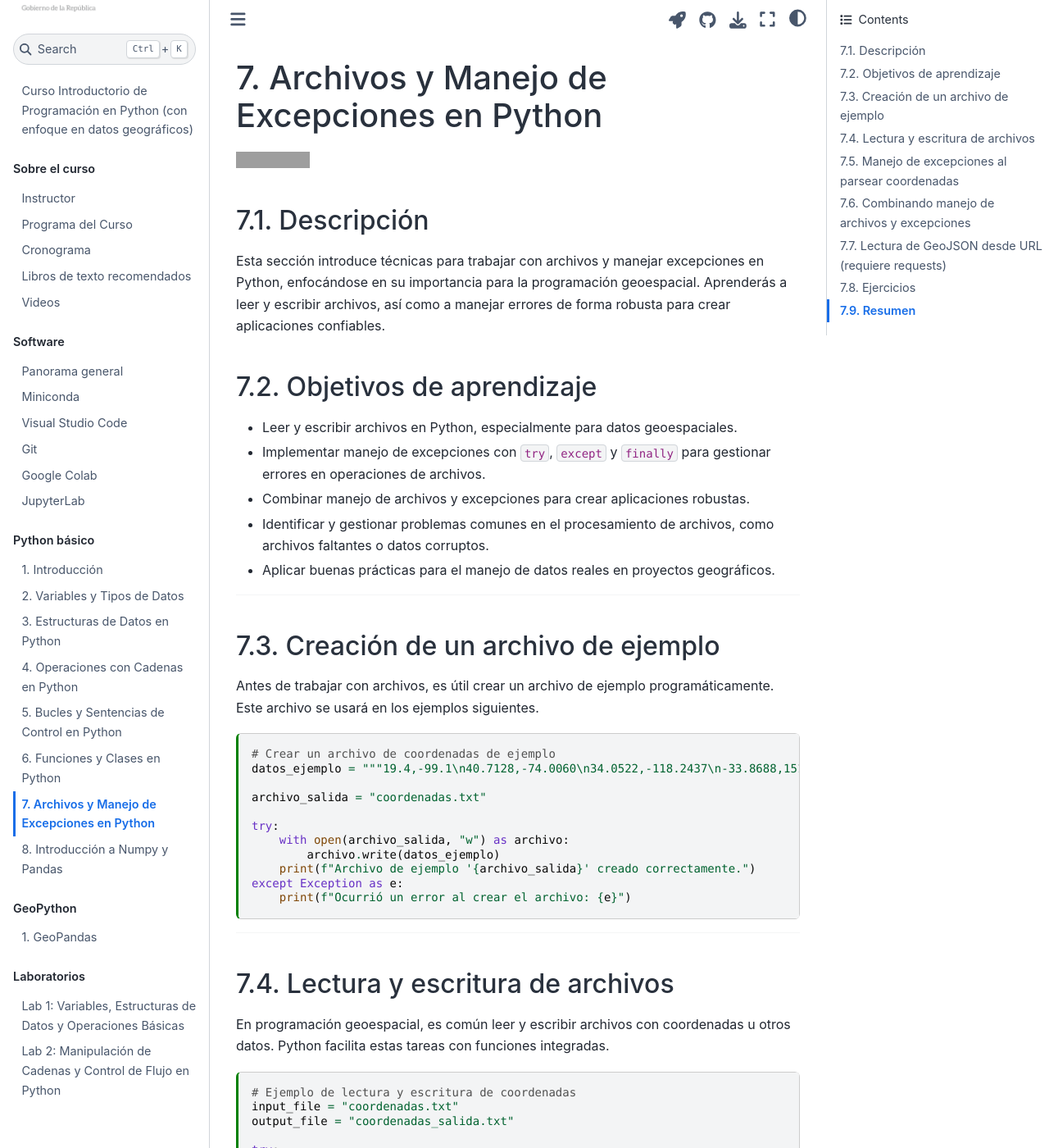
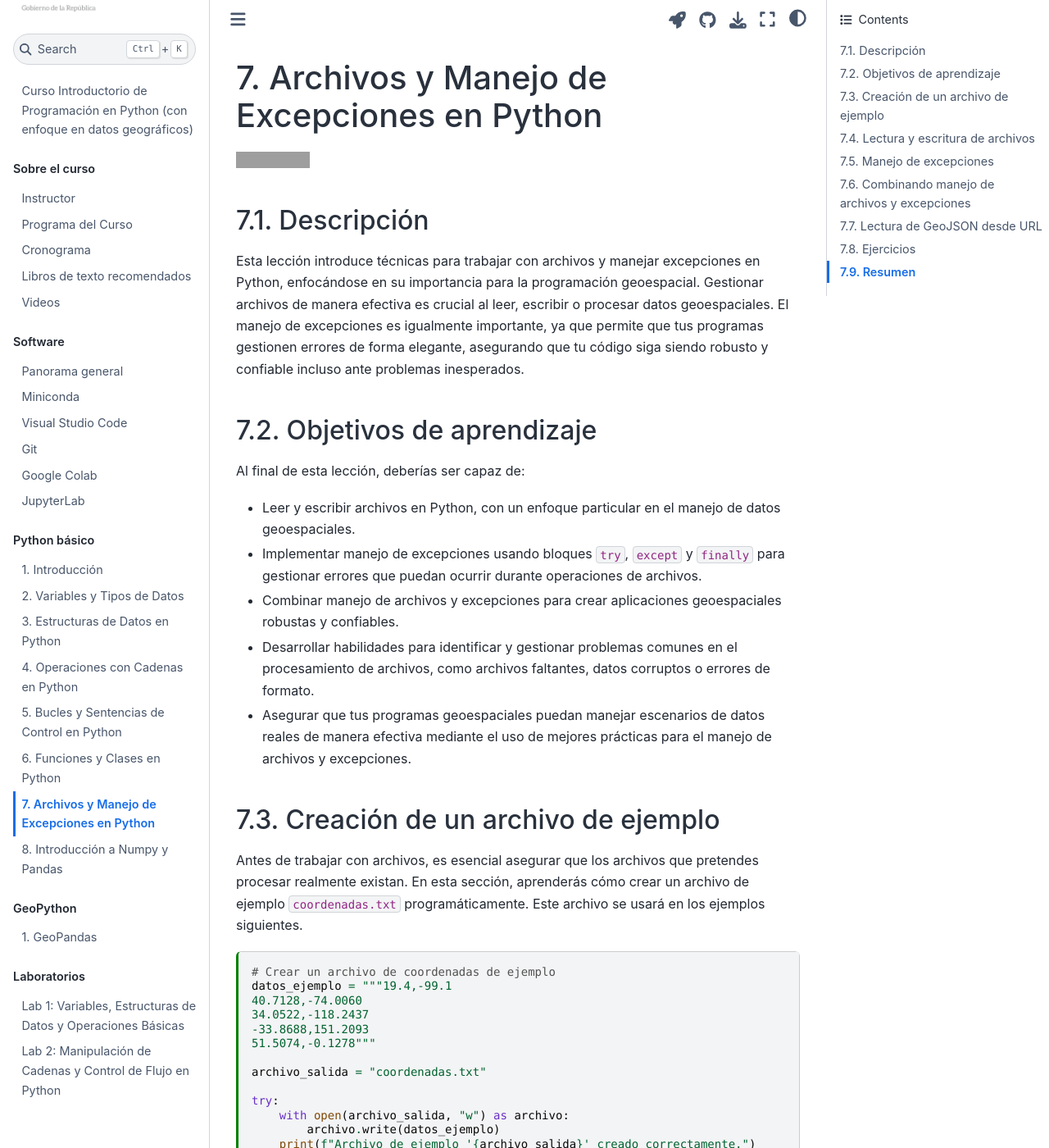
Before and after one commit to lalgonzales/geo-intro-py, a Jupyter Book: the page built from contenido/python/07_archivos.md, in a window 1280 px wide and 1400 px high. Shown: the whole window at 82% size. Built offline with Jupyter Book 1.0.4 settings and Sphinx 7.4.7 and the Sphinx Book theme 1.1.4, drawn with Linux system fonts in a browser that asks for light colours; some of the changed text lies outside the part shown; grey boxes are pictures that could not be loaded.

Commit message:
docs: enhance descriptions and objectives in the file handling lesson

````diff
--- a/contenido/python/07_archivos.md
+++ b/contenido/python/07_archivos.md
@@ -18,25 +18,31 @@ kernelspec:
 
 ## Descripción
 
-Esta sección introduce técnicas para trabajar con archivos y manejar excepciones en Python, enfocándose en su importancia para la programación geoespacial. Aprenderás a leer y escribir archivos, así como a manejar errores de forma robusta para crear aplicaciones confiables.
+Esta lección introduce técnicas para trabajar con archivos y manejar excepciones en Python, enfocándose en su importancia para la programación geoespacial. Gestionar archivos de manera efectiva es crucial al leer, escribir o procesar datos geoespaciales. El manejo de excepciones es igualmente importante, ya que permite que tus programas gestionen errores de forma elegante, asegurando que tu código siga siendo robusto y confiable incluso ante problemas inesperados.
 
 ## Objetivos de aprendizaje
 
-- Leer y escribir archivos en Python, especialmente para datos geoespaciales.
-- Implementar manejo de excepciones con `try`, `except` y `finally` para gestionar errores en operaciones de archivos.
-- Combinar manejo de archivos y excepciones para crear aplicaciones robustas.
-- Identificar y gestionar problemas comunes en el procesamiento de archivos, como archivos faltantes o datos corruptos.
-- Aplicar buenas prácticas para el manejo de datos reales en proyectos geográficos.
+Al final de esta lección, deberías ser capaz de:
 
----
+- Leer y escribir archivos en Python, con un enfoque particular en el manejo de datos geoespaciales.
+- Implementar manejo de excepciones usando bloques `try`, `except` y `finally` para gestionar errores que puedan ocurrir durante operaciones de archivos.
+- Combinar manejo de archivos y excepciones para crear aplicaciones geoespaciales robustas y confiables.
+- Desarrollar habilidades para identificar y gestionar problemas comunes en el procesamiento de archivos, como archivos faltantes, datos corruptos o errores de formato.
+- Asegurar que tus programas geoespaciales puedan manejar escenarios de datos reales de manera efectiva mediante el uso de mejores prácticas para el manejo de archivos y excepciones.
+
++++
 
 ## Creación de un archivo de ejemplo
 
-Antes de trabajar con archivos, es útil crear un archivo de ejemplo programáticamente. Este archivo se usará en los ejemplos siguientes.
+Antes de trabajar con archivos, es esencial asegurar que los archivos que pretendes procesar realmente existan. En esta sección, aprenderás cómo crear un archivo de ejemplo `coordenadas.txt` programáticamente. Este archivo se usará en los ejemplos siguientes.
 
 ```{code-cell} ipython3
 # Crear un archivo de coordenadas de ejemplo
-datos_ejemplo = """19.4,-99.1\n40.7128,-74.0060\n34.0522,-118.2437\n-33.8688,151.2093\n51.5074,-0.1278"""
+datos_ejemplo = """19.4,-99.1
+40.7128,-74.0060
+34.0522,-118.2437
+-33.8688,151.2093
+51.5074,-0.1278"""
 
 archivo_salida = "coordenadas.txt"
 
@@ -48,12 +54,15 @@ except Exception as e:
     print(f"Ocurrió un error al crear el archivo: {e}")
 ```
 
----
+En este código, creamos un archivo de texto simple llamado `coordenadas.txt` que contiene pares de latitud y longitud para varias ciudades alrededor del mundo. El archivo se escribe en el directorio de trabajo actual.
 
+Después de ejecutar este script, el archivo `coordenadas.txt` estará disponible para usar en los ejemplos siguientes. Si ocurren problemas durante la creación del archivo, el script los manejará e imprimirá un mensaje de error.
+
++++
 
 ## Lectura y escritura de archivos
 
-En programación geoespacial, es común leer y escribir archivos con coordenadas u otros datos. Python facilita estas tareas con funciones integradas.
+En programación geoespacial, a menudo necesitas leer o escribir archivos. Python proporciona funciones integradas para manejar estas tareas. Empecemos leyendo de un archivo de texto que contiene coordenadas y escribiendo los resultados a un nuevo archivo.
 
 ```{code-cell} ipython3
 # Ejemplo de lectura y escritura de coordenadas
@@ -74,10 +83,14 @@ except FileNotFoundError:
     print(f"Error: El archivo {input_file} no se encontró.")
 ```
 
----
+## Manejo de excepciones
 
-## Manejo de excepciones al parsear coordenadas
+El manejo de excepciones permite gestionar errores durante la ejecución del programa. Esto es crucial en programación geoespacial, donde pueden surgir problemas como archivos faltantes, datos corruptos o entradas inválidas.
+
+Exploremos cómo manejar diferentes tipos de excepciones usando `try`, `except` y `finally`.
+
 ```{code-cell} ipython3
+# Ejemplo de manejo de excepciones al parsear coordenadas
 def parsear_coordenadas(linea):
     try:
         lat, lon = linea.strip().split(",")
@@ -99,14 +112,18 @@ if coordenadas:
 ```
 
 ## Combinando manejo de archivos y excepciones
+
+Puedes combinar el manejo de archivos y excepciones para crear aplicaciones geoespaciales robustas. Esto asegura que los archivos se manejen correctamente incluso si ocurren errores.
+
 ```{code-cell} ipython3
+# Ejemplo de manejo robusto de archivos con excepciones
 def procesar_archivo_geoespacial(input_file):
     try:
         with open(input_file, "r") as infile:
             for linea in infile:
-                coords = parsear_coordenadas(linea)
-                if coords:
-                    print(f"Coordenadas procesadas: {coords}")
+                coordenadas = parsear_coordenadas(linea)
+                if coordenadas:
+                    print(f"Coordenadas procesadas: {coordenadas}")
     except FileNotFoundError:
         print(f"Error: El archivo {input_file} no se encontró.")
     except Exception as e:
@@ -114,52 +131,77 @@ def procesar_archivo_geoespacial(input_file):
     finally:
         print(f"Finalizó el procesamiento de {input_file}")
 
-procesar_archivo_geoespacial("datos.txt")
+# Ejemplo de uso
+procesar_archivo_geoespacial("coordenadas.txt")
 ```
-
-## Lectura de GeoJSON desde URL (requiere requests)
-```{code-cell} ipython3
-# !pip install requests
-import requests
-url = "https://github.com/opengeos/datasets/releases/download/world/world_cities.geojson"
-
-def obtener_geojson(url):
-datos_geojson = obtener_geojson(url)
-
----
 
 ## Lectura de GeoJSON desde URL
 
-En geoprogramación es común acceder a datos en línea, como archivos GeoJSON. Usaremos la librería `requests` para leer datos desde una URL y manejar posibles errores.
+En geoprogramación es común acceder a datasets alojados en línea. Por ejemplo, podemos necesitar leer datos GeoJSON directamente desde una URL. La librería requests de Python facilita la recuperación de estos datos. En este ejemplo, leeremos un archivo GeoJSON que contiene ciudades del mundo y manejaremos cualquier excepción que pueda surgir.
+
+Primero, asegúrate de tener instalada la librería requests. Descomenta y ejecuta el siguiente comando si no la tienes.
 
 ```{code-cell} ipython3
 # !pip install requests
+```
+
+Importa las librerías necesarias y lee los datos GeoJSON desde la URL.
+
+```{code-cell} ipython3
 import requests
-url = "https://github.com/opengeos/datasets/releases/download/world/world_cities.geojson"
+```
 
+En este caso, leeremos los datos GeoJSON de ciudades del mundo alojados en https://github.com/opengeos/datasets/releases/tag/world, y los procesaremos para extraer nombres y coordenadas de las ciudades.
+
+```{code-cell} ipython3
+url = (
+    "https://github.com/opengeos/datasets/releases/download/world/world_cities.geojson"
+)
+```
+
+Definamos una función para leer los datos GeoJSON desde la URL y extraer nombres de ciudades y coordenadas. También manejaremos excepciones que puedan ocurrir.
+
+```{code-cell} ipython3
 def obtener_geojson(url):
     try:
         respuesta = requests.get(url)
-        respuesta.raise_for_status()
-        datos_geojson = respuesta.json()
+        respuesta.raise_for_status()  # Lanza excepción para errores HTTP
+        datos_geojson = respuesta.json()  # Parsea la respuesta JSON
         return datos_geojson
     except requests.exceptions.HTTPError as http_err:
         print(f"Error HTTP: {http_err}")
     except requests.exceptions.ConnectionError as conn_err:
-        print(f"Error de conexión: {conn_err}")
+        print(f"Error de conexión al servidor: {conn_err}")
     except Exception as err:
         print(f"Ocurrió un error: {err}")
     return None
+```
 
+Obtener y mostrar un resumen de los datos.
+
+```{code-cell} ipython3
 datos_geojson = obtener_geojson(url)
+```
+
+Descomenta y ejecuta el siguiente código para mostrar los datos leídos desde la URL.
+
+```{code-cell} ipython3
+# datos_geojson
+```
+
+La salida anterior es extensa, así que mostraremos solo las primeras ciudades. Puedes modificar el código para mostrar más si es necesario.
+
+```{code-cell} ipython3
 if datos_geojson:
     features = datos_geojson.get("features", [])
     print(f"Número de ciudades: {len(features)}")
-    for feature in features[:5]:
-        nombre = feature["properties"].get("name")
-        pais = feature["properties"].get("country")
-        coords = feature["geometry"]["coordinates"]
-        print(f"Nombre: {nombre}, País: {pais}, Coordenadas: {coords}")
+
+    # Extraer nombres de ciudades y sus coordenadas
+    for feature in features[:5]:  # Mostrar primeras 5 ciudades
+        nombre_ciudad = feature["properties"].get("name")
+        nombre_pais = feature["properties"].get("country")
+        coordenadas = feature["geometry"]["coordinates"]
+        print(f"Nombre: {nombre_ciudad}, País: {nombre_pais}, Coordenadas: {coordenadas}")
 ```
 
 ---
@@ -174,3 +216,7 @@ if datos_geojson:
 ## Resumen
 
 El manejo de archivos y excepciones es esencial en la programación geoespacial. Dominar estas técnicas te permitirá crear aplicaciones confiables y eficientes que procesen datos reales de manera robusta.
+
+```{code-cell} ipython3
+
+```
````
Also changed, not shown: 1 other file.
